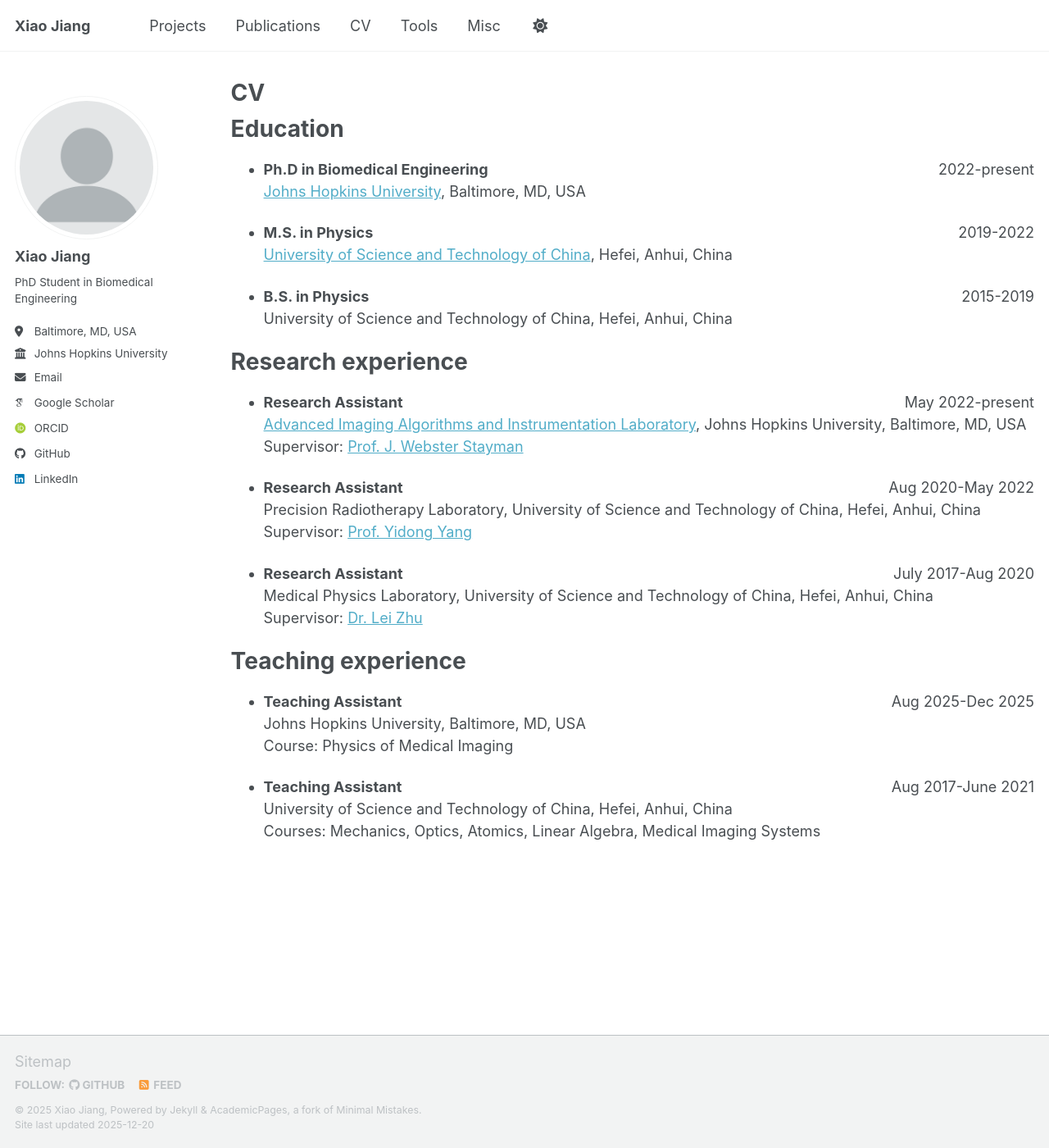
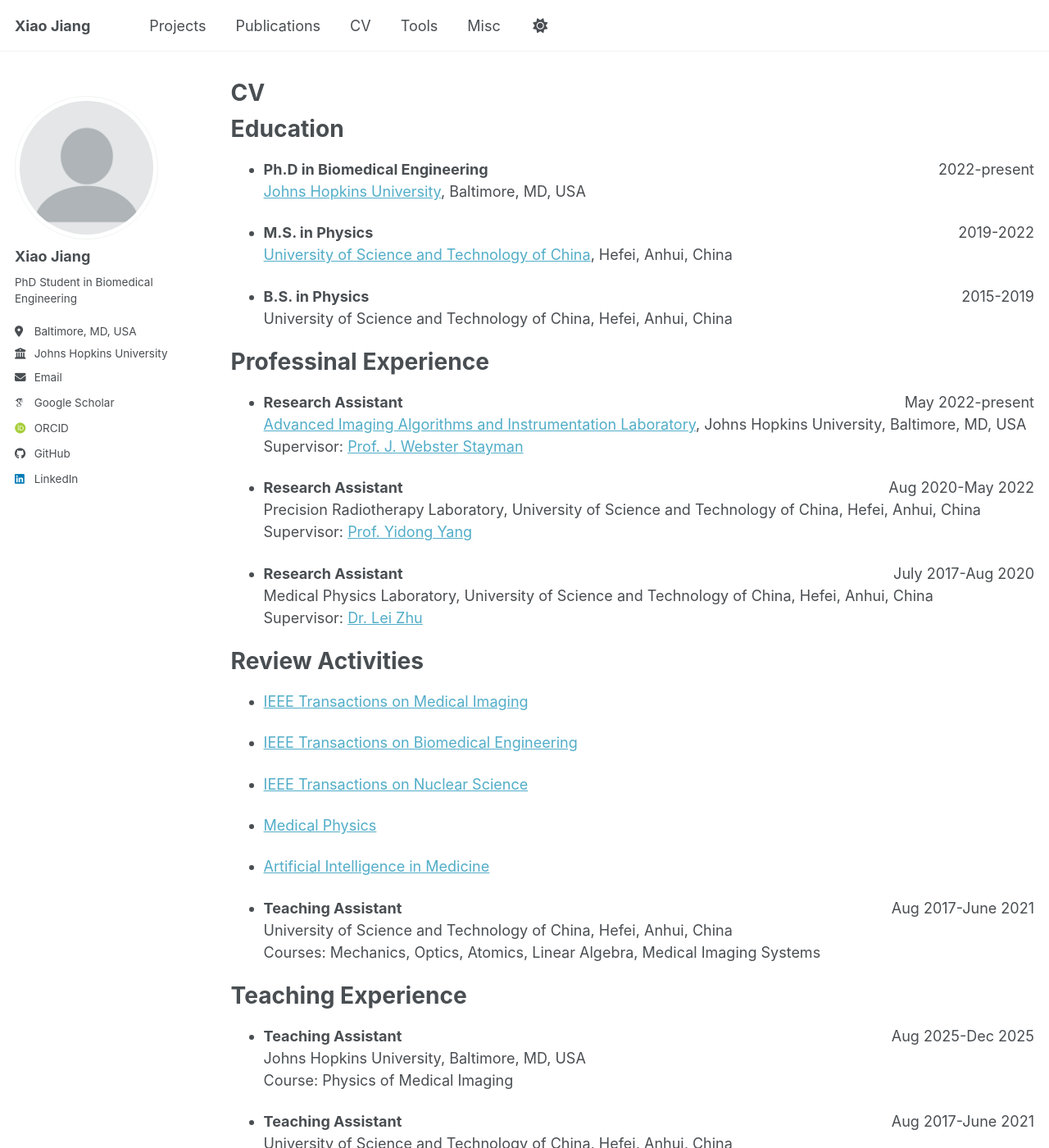
Before and after one commit to Xiao-Jiang-22/Xiao-Jiang-22.github.io, a Jekyll site: the page built from _pages/cv.md, in a window 1280 px wide and 1400 px high. Shown: the whole window at 82% size. Built offline with Jekyll 4.4.1, drawn with Linux system fonts in a browser that asks for light colours; some web fonts are replaced; a script bundle is joined from its source files by our own code; library files that are not in the unit come from our copies.

Commit message:
Update cv.md

```diff
--- a/_pages/cv.md
+++ b/_pages/cv.md
@@ -20,7 +20,7 @@ Education
 * **B.S. in Physics** <span style="float:right;">2015-2019</span>
 University of Science and Technology of China, Hefei, Anhui, China
 
-Research experience
+Professinal Experience
 ======
 * **Research Assistant** <span style="float:right;">May 2022-present</span>
 [Advanced Imaging Algorithms and Instrumentation Laboratory](https://aiai.jhu.edu/), Johns Hopkins University, Baltimore, MD, USA
@@ -34,7 +34,25 @@ Supervisor: [Prof. Yidong Yang](https://fusep.ustc.edu.cn/2025/01/06/yidong-yang
 Medical Physics Laboratory, University of Science and Technology of China, Hefei, Anhui, China
 Supervisor: [Dr. Lei Zhu](https://cn.linkedin.com/in/lei-zhu-5a06566b)
 
-Teaching experience
+
+Review Activities
+======
+* [IEEE Transactions on Medical Imaging](https://ieeexplore.ieee.org/xpl/RecentIssue.jsp?punumber=42)
+
+* [IEEE Transactions on Biomedical Engineering](https://ieeexplore.ieee.org/xpl/RecentIssue.jsp?punumber=10)
+
+* [IEEE Transactions on Nuclear Science](https://ieeexplore.ieee.org/xpl/RecentIssue.jsp?punumber=23)
+
+* [Medical Physics](https://aapm.onlinelibrary.wiley.com/journal/24734209)
+
+* [Artificial Intelligence in Medicine](https://www.sciencedirect.com/journal/artificial-intelligence-in-medicine)
+
+* **Teaching Assistant** <span style="float:right;">Aug 2017-June 2021</span>
+University of Science and Technology of China, Hefei, Anhui, China
+Courses: Mechanics, Optics, Atomics, Linear Algebra, Medical Imaging Systems
+
+
+Teaching Experience
 ======
 * **Teaching Assistant** <span style="float:right;">Aug 2025-Dec 2025</span>
 Johns Hopkins University, Baltimore, MD, USA
```
